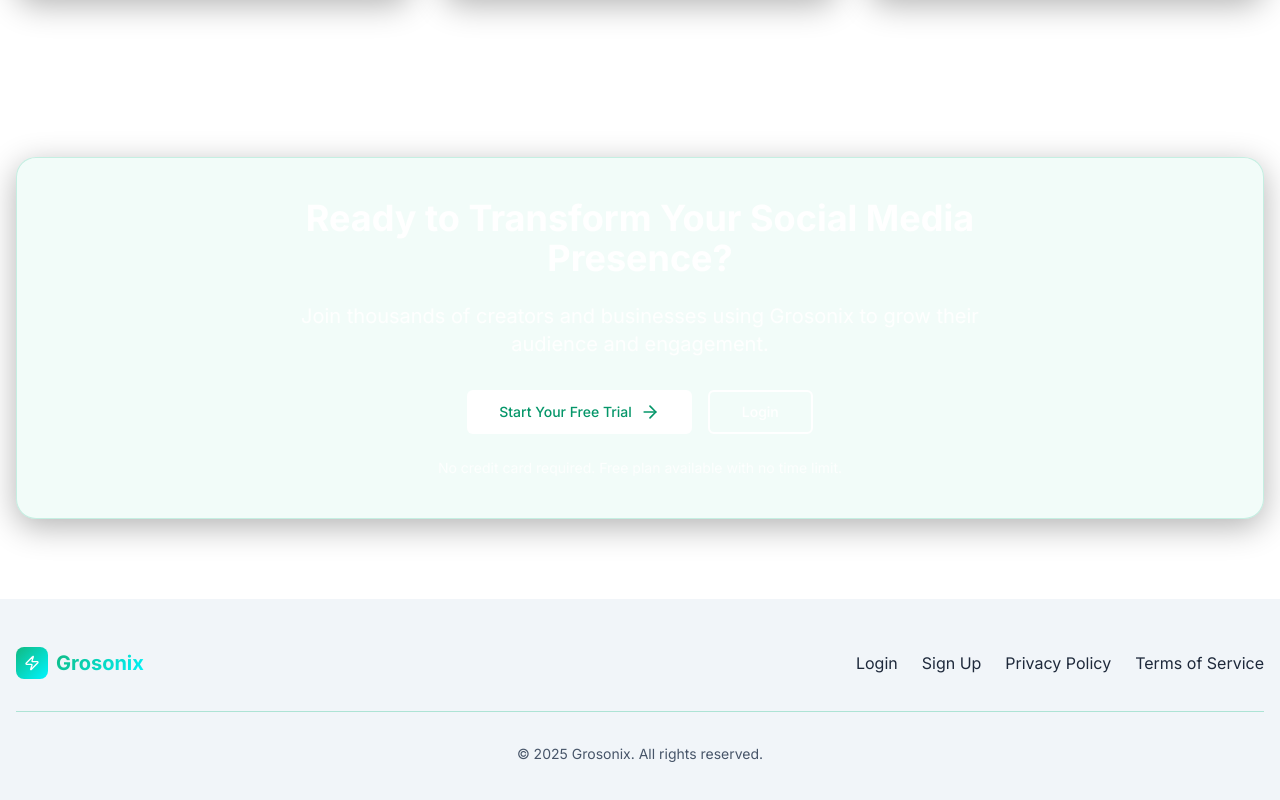
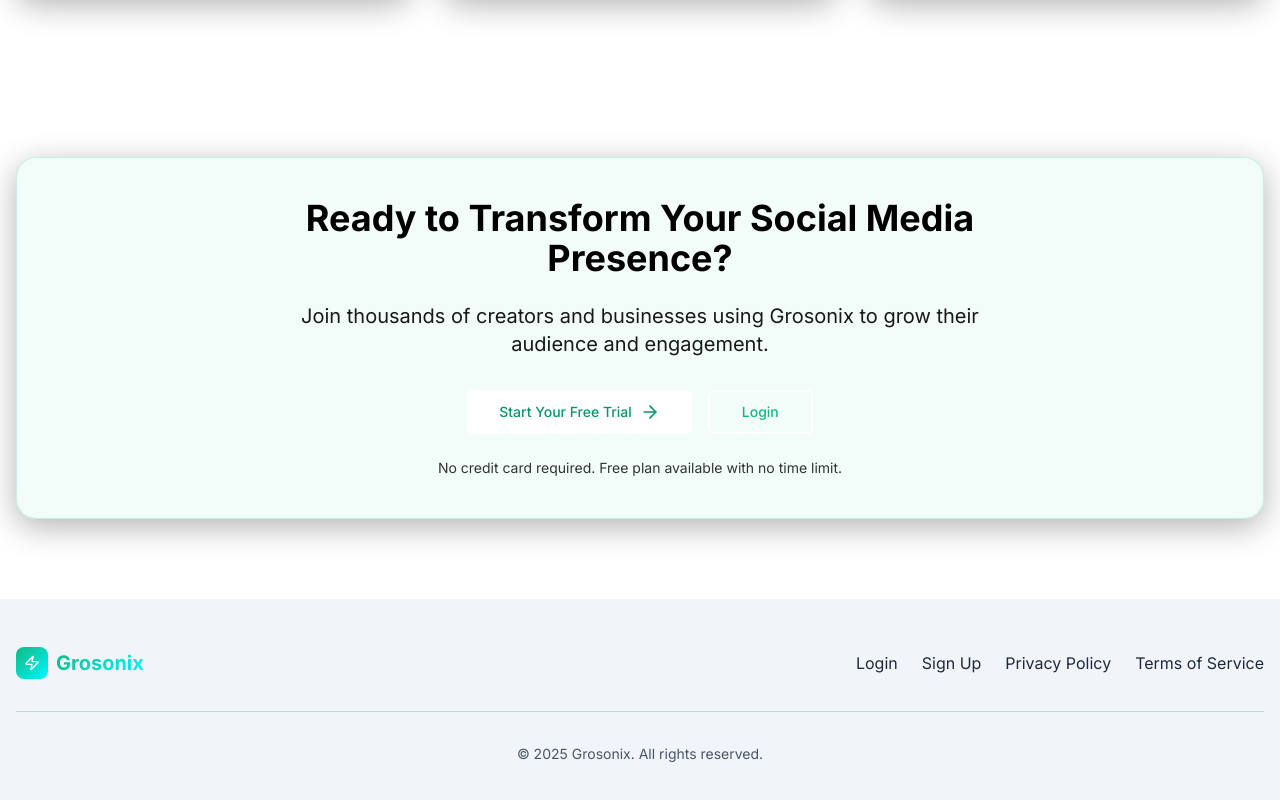
Before and after one commit to sixtusagbo/grosonix, a Next.js app in the folder web/: page / in a window 1280 px wide. Shown: the part 2851-3651 px from the top of the page. Built offline with nearby package versions, Linux system fonts and the light colour scheme.

Commit message:
Make CTA text readable

```diff
--- a/web/src/components/landing/LandingPage.tsx
+++ b/web/src/components/landing/LandingPage.tsx
@@ -471,10 +471,10 @@ export function LandingPage() {
         <div className="container mx-auto px-4">
           <div className="glass-card border-emerald-500/20 p-10 rounded-2xl bg-mesh-gradient bg-cover bg-center relative overflow-hidden">
             <div className="relative z-10 max-w-3xl mx-auto text-center">
-              <h2 className="text-3xl md:text-4xl font-bold mb-6 text-white">
+              <h2 className="text-3xl md:text-4xl font-bold mb-6 text-black">
                 Ready to Transform Your Social Media Presence?
               </h2>
-              <p className="text-xl text-white/90 mb-8">
+              <p className="text-xl text-black/90 mb-8">
                 Join thousands of creators and businesses using Grosonix to grow their audience and engagement.
               </p>
               <div className="flex flex-col sm:flex-row gap-4 justify-center">
@@ -485,12 +485,12 @@ export function LandingPage() {
                   </Button>
                 </Link>
                 <Link href="/auth/login">
-                  <Button size="lg" variant="outline" className="border-white text-white hover:bg-white/10">
+                  <Button size="lg" variant="outline" className="border-white text-emerald-500 hover:bg-white/10">
                     Login
                   </Button>
                 </Link>
               </div>
-              <p className="mt-6 text-sm text-white/80">
+              <p className="mt-6 text-sm text-black/80">
                 No credit card required. Free plan available with no time limit.
               </p>
             </div>
```
